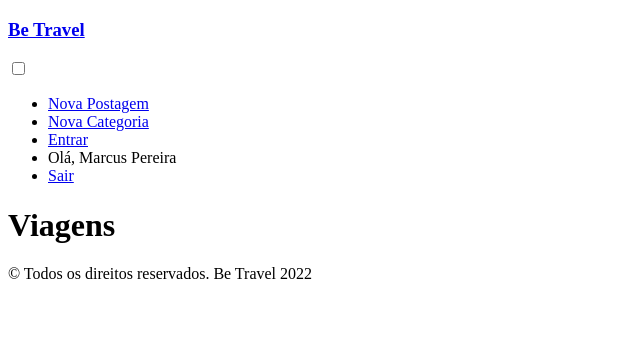
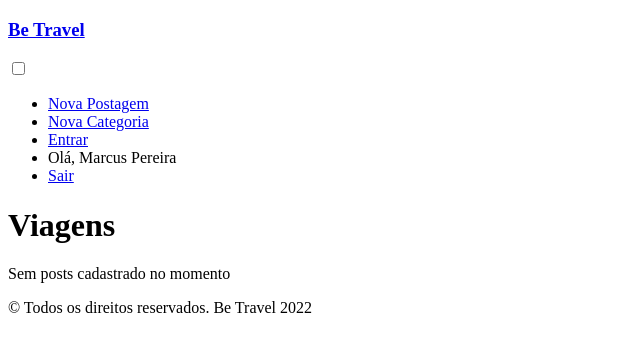
Before and after one commit to spacdevs/betravel, a Flask app: page / in a window 1280 px wide. Shown: the top 352 px of the page, without its empty margins (0-640 px from the left). Run offline with Flask 2, Linux system fonts and the light colour scheme; data that the repository does not hold is empty.

Commit message:
Visitante vê mensagem quando não existe posts cadastrados

```diff
--- a/app/templates/home/index.jinja
+++ b/app/templates/home/index.jinja
@@ -10,10 +10,13 @@
   {% include "shared/_menu.jinja" %}
 
   <h1>Viagens</h1>
-
-  {% for post in posts %}
-   <h1>{{ post.title }}</h1>
-  {% endfor %}
+  {% if posts %}
+    {% for post in posts %}
+    <h1>{{ post.title }}</h1>
+    {% endfor %}
+  {% else %}
+  <p>Sem posts cadastrado no momento</p>
+  {% endif %}
 
   <p>&COPY; Todos os direitos reservados. Be Travel 2022</p>
 </body>
```
Also changed, not shown: tests/visitors_view_home_page_test.py (+5 -0 lines), app/development.sqlite.
